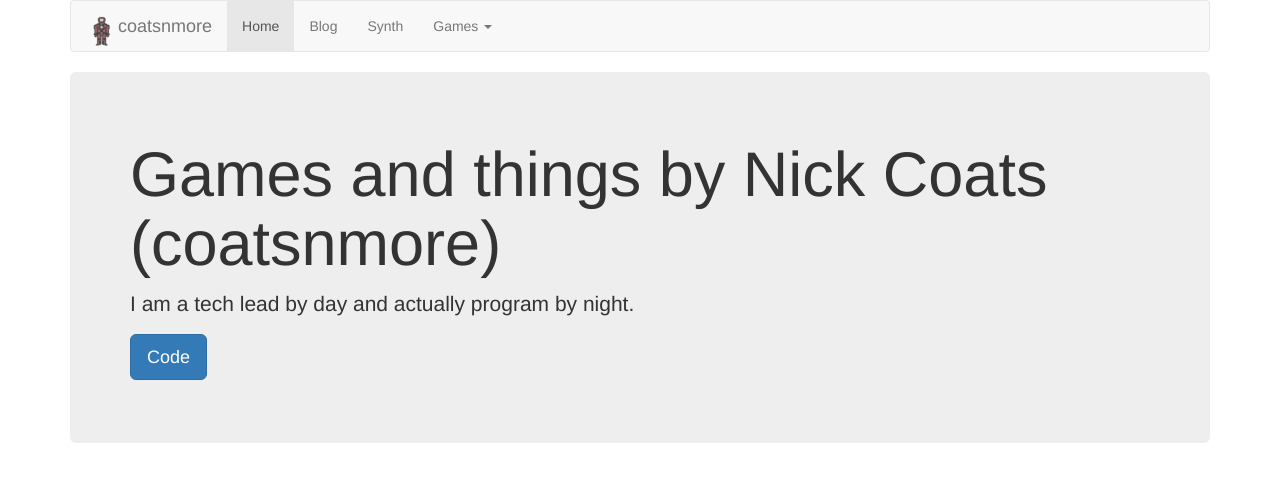
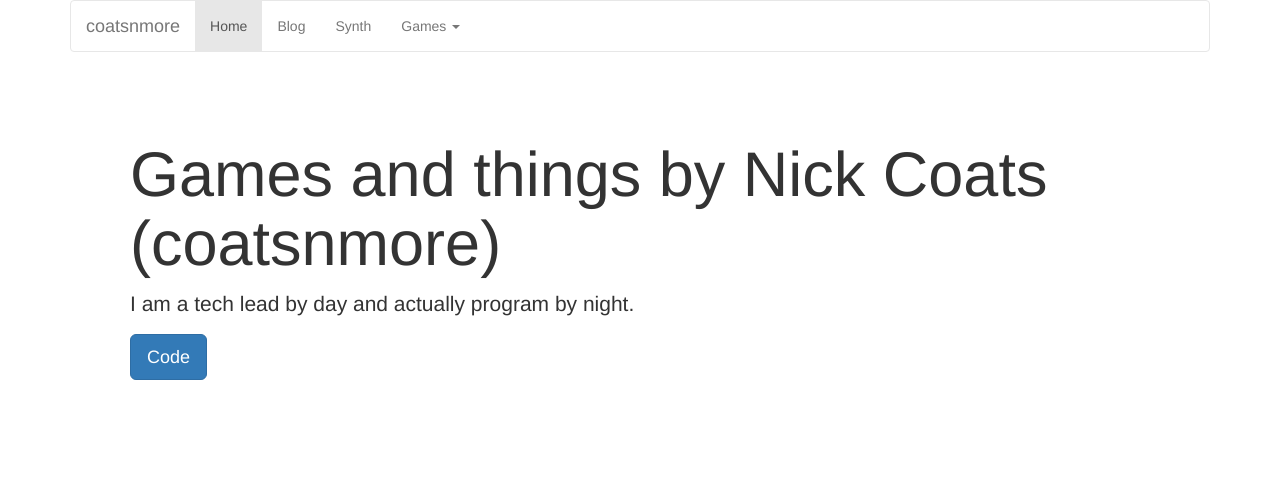
Before and after one commit to coatsnmore/coatsnmore-github-io-dev, a website: page index.html in a window 1280 px wide. Drawn offline with nearby package versions, Linux system fonts and the light colour scheme.

Commit message:
added stuff

```diff
--- /dev/null
+++ b/css/main.css
@@ -0,0 +1,15 @@
+.nc-nav {
+  background-color: white
+}
+
+.nc-jumbotron {
+  background-color: white
+}
+
+.nc-container {
+  background-color: white
+}
+
+.nc-nav ul li:hover{
+  background-color: #CC7C62
+}
--- a/index.html
+++ b/index.html
@@ -10,6 +10,7 @@
 
   <!-- Bootstrap -->
   <link href="css/bootstrap.min.css" rel="stylesheet">
+  <link href="css/main.css" rel="stylesheet">
 
   <!-- HTML5 shim and Respond.js for IE8 support of HTML5 elements and media queries -->
   <!-- WARNING: Respond.js doesn't work if you view the page via file:// -->
@@ -19,10 +20,10 @@
     <![endif]-->
 </head>
 
-<div class="container">
+<div class="container nc-container">
 
   <body>
-    <nav class="navbar navbar-default">
+    <nav class="navbar navbar-default  nc-nav">
       <div class="container-fluid">
         <!-- Brand and toggle get grouped for better mobile display -->
         <div class="navbar-header">
@@ -35,13 +36,15 @@
           </button>
 
           <a class="navbar-brand" href="#">
-            <img src="images/littleguy.png" class="pull-left" alt="Smiley face" height="32" width="32">
-             coatsnmore</a>
+            <!-- <img src="images/littleguy.png" class="pull-left" alt="Smiley face" height="32" width="32">
+             coatsnmore</a> -->
+             <!-- <img src="images/logo.png" class="pull-left" alt="logo" height="30" width="30"> -->
+              coatsnmore</a>
         </div>
 
         <!-- Collect the nav links, forms, and other content for toggling -->
         <div class="collapse navbar-collapse" id="bs-example-navbar-collapse-1">
-          <ul class="nav navbar-nav">
+          <ul class="nav navbar-nav nc-nav">
             <li class="active"><a href="#">Home <span class="sr-only">(current)</span></a></li>
             <li><a href="blog">Blog</a></li>
             <li><a href="synth">Synth</a></li>
@@ -58,15 +61,13 @@
               </ul>
             </li>
           </ul>
-
-
         </div>
         <!-- /.navbar-collapse -->
       </div>
       <!-- /.container-fluid -->
     </nav>
 
-    <div class="jumbotron">
+    <div class="jumbotron nc-jumbotron">
       <h1>Games and things by Nick Coats (coatsnmore)</h1>
       <p>I am a tech lead by day and actually program by night.</p>
       <p>
```
Also changed, not shown: images/logo.png (added), 1 other file.
